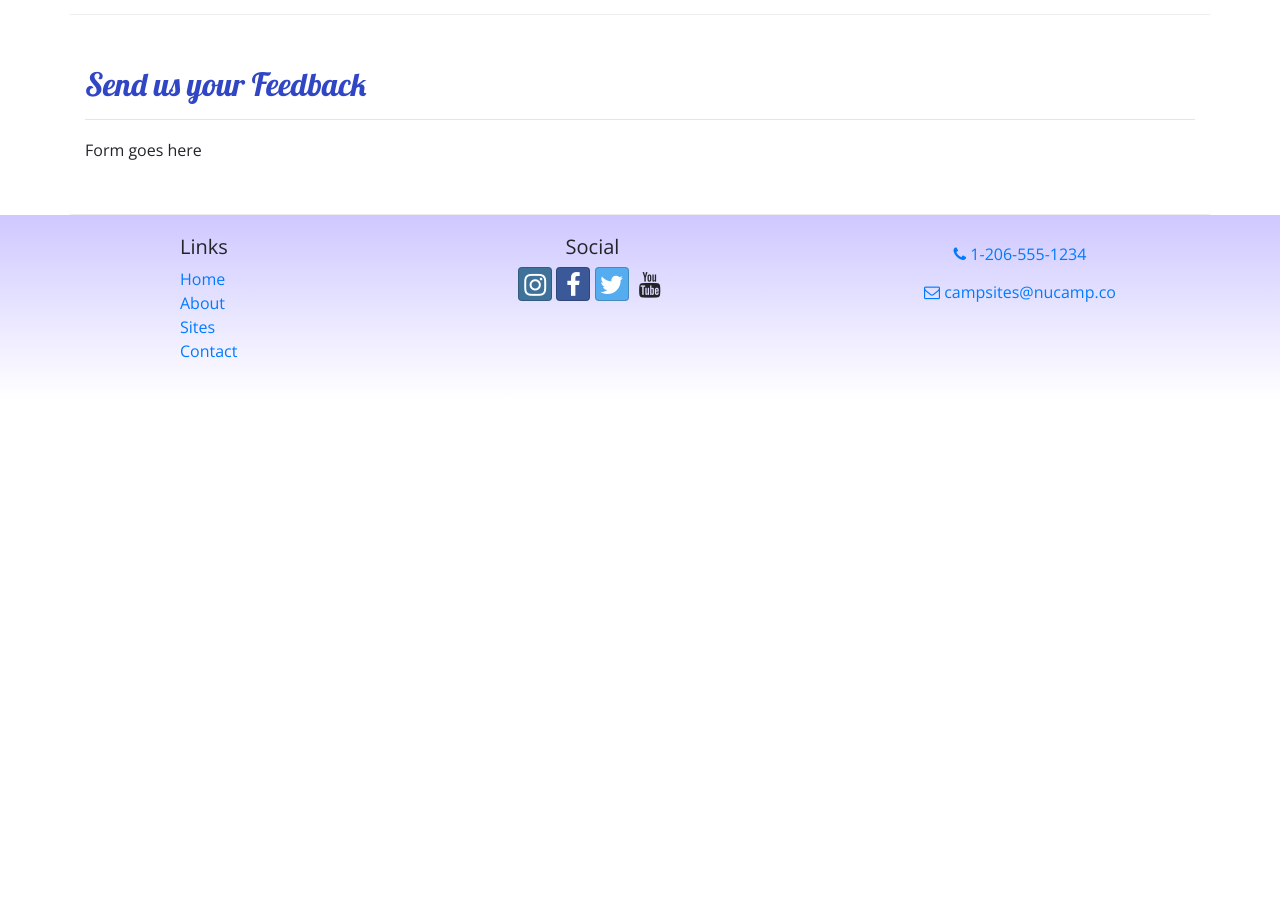
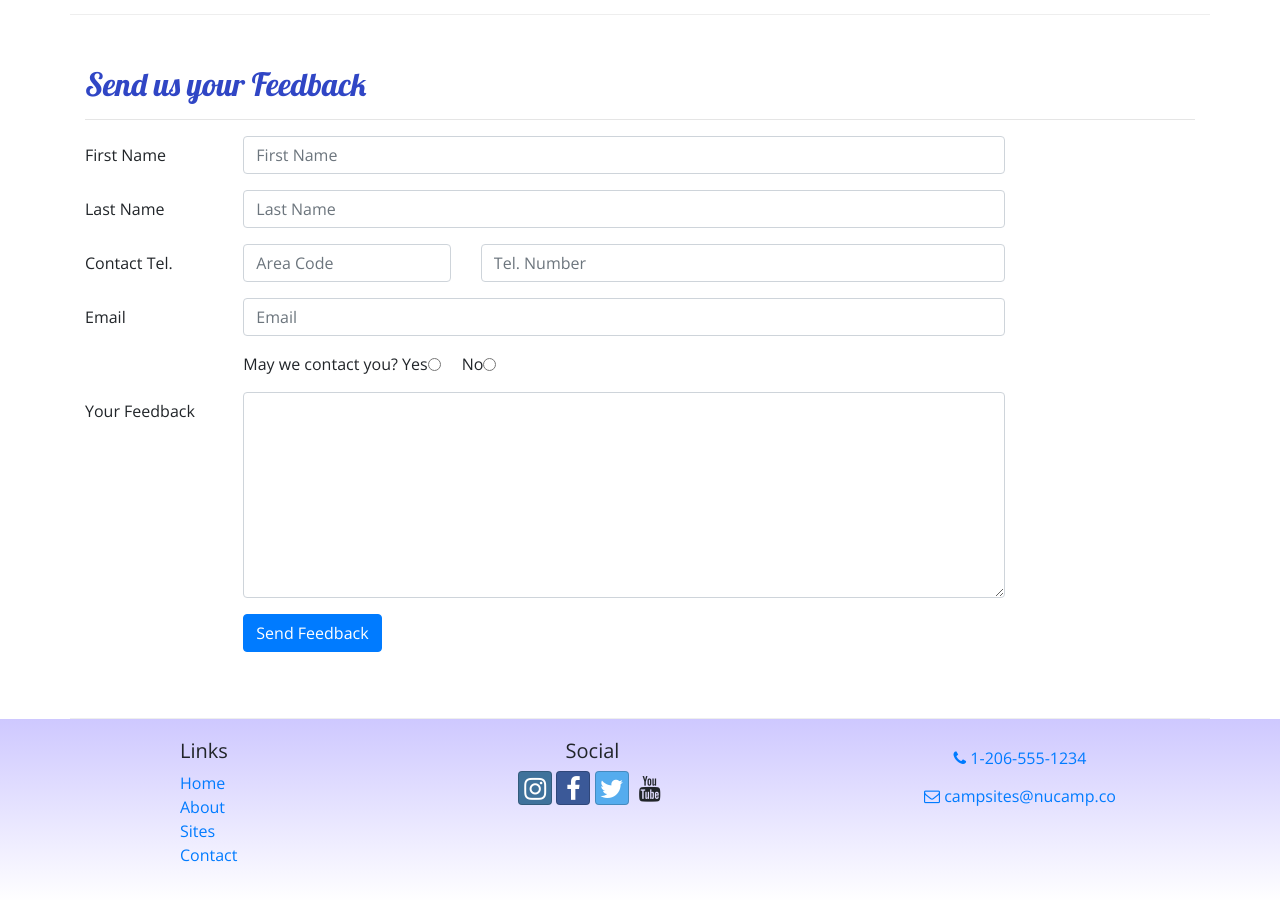
Before and after one commit to clairerob/nucampsite, a website: page contactus.html in a window 1280 px wide. Shown: the part 560-1460 px from the top of the page. Before the commit the page ends 959 px from the top, so only its background shows below. Drawn offline with nearby package versions, Linux system fonts and the light colour scheme.

Commit message:
Contact form html and styles

```diff
--- a/contactus.html
+++ b/contactus.html
@@ -1,25 +1,35 @@
 <!DOCTYPE html>
 <html lang="en">
-
   <head>
     <!-- Required meta tags always come first -->
     <meta charset="utf-8" />
     <meta name="viewport" content="width=device-width, initial-scale=1" />
 
     <!-- Bootstrap CSS -->
-    <link rel="stylesheet" href="node_modules/bootstrap/dist/css/bootstrap.min.css" />
+    <link
+      rel="stylesheet"
+      href="node_modules/bootstrap/dist/css/bootstrap.min.css"
+    />
 
     <!-- Additional CSS must be placed after Bootstrap CSS -->
-    <link rel="stylesheet" href="node_modules/font-awesome/css/font-awesome.min.css" />
-    <link rel="stylesheet" href="node_modules/bootstrap-social/bootstrap-social.css" />
-    <link rel="stylesheet" href="https://fonts.googleapis.com/css?family=Lobster|Open+Sans" />
+    <link
+      rel="stylesheet"
+      href="node_modules/font-awesome/css/font-awesome.min.css"
+    />
+    <link
+      rel="stylesheet"
+      href="node_modules/bootstrap-social/bootstrap-social.css"
+    />
+    <link
+      rel="stylesheet"
+      href="https://fonts.googleapis.com/css?family=Lobster|Open+Sans"
+    />
     <link rel="stylesheet" href="css/styles.css" />
 
     <title>NuCamp: A Better Way To Camp</title>
   </head>
 
   <body>
-
     <header class="jumbotron jumbotron-fluid">
       <div class="container">
         <div class="row">
@@ -33,15 +43,36 @@
 
     <nav class="navbar navbar-expand-sm navbar-dark sticky-top">
       <div class="container">
-            <button class="navbar-toggler ml-auto" type="button" data-toggle="collapse" data-target="#nucampNavbar">
+        <button
+          class="navbar-toggler ml-auto"
+          type="button"
+          data-toggle="collapse"
+          data-target="#nucampNavbar"
+        >
           <span class="navbar-toggler-icon"></span>
         </button>
         <div class="collapse navbar-collapse" id="nucampNavbar">
           <ul class="navbar-nav">
-                    <li class="nav-item"><a class="nav-link" href="/index.html"><i class="fa fa-home fa-lg"></i> Home</a></li>
-                    <li class="nav-item"><a class="nav-link" href="/aboutus.html"><i class="fa fa-info fa-lg"></i> About</a></li>
-                    <li class="nav-item"><a class="nav-link" href="#"><i class="fa fa-list fa-lg"></i> Sites</a></li>
-                    <li class="nav-item active"><a class="nav-link" href="#"><i class="fa fa-address-card fa-lg"></i> Contact</a></li>
+            <li class="nav-item">
+              <a class="nav-link" href="/index.html"
+                ><i class="fa fa-home fa-lg"></i> Home</a
+              >
+            </li>
+            <li class="nav-item">
+              <a class="nav-link" href="/aboutus.html"
+                ><i class="fa fa-info fa-lg"></i> About</a
+              >
+            </li>
+            <li class="nav-item">
+              <a class="nav-link" href="#"
+                ><i class="fa fa-list fa-lg"></i> Sites</a
+              >
+            </li>
+            <li class="nav-item active">
+              <a class="nav-link" href="#"
+                ><i class="fa fa-address-card fa-lg"></i> Contact</a
+              >
+            </li>
           </ul>
         </div>
       </div>
@@ -69,8 +100,15 @@
           </address>
         </div>
         <div class="col">
-				<a href="tel:+12065551234" class="btn btn-link" role="button"><i class="fa fa-phone"></i> 1-206-555-1234</a><br>
-            	<a href="mailto:campsites@nucamp.io" class="btn btn-link" role="button"><i class="fa fa-envelope-o"></i> campsites@nucamp.co</a>
+          <a href="tel:+12065551234" class="btn btn-link" role="button"
+            ><i class="fa fa-phone"></i> 1-206-555-1234</a
+          ><br />
+          <a
+            href="mailto:campsites@nucamp.io"
+            class="btn btn-link"
+            role="button"
+            ><i class="fa fa-envelope-o"></i> campsites@nucamp.co</a
+          >
         </div>
       </div>
 
@@ -80,10 +118,117 @@
           <hr />
         </div>
         <div class="col-md-10">
-                Form goes here
+          <form action="">
+            <div class="form-group row">
+              <label for="firstname" class="col-md-2 col-form-label"
+                >First Name</label
+              >
+              <div class="col-md-10">
+                <input
+                  type="text"
+                  id="firstname"
+                  name="firstName"
+                  placeholder="First Name"
+                  class="form-control"
+                />
               </div>
             </div>
-
+            <div class="form-group row">
+              <label for="lastname" class="col-md-2 col-form-label"
+                >Last Name</label
+              >
+              <div class="col-md-10">
+                <input
+                  type="text"
+                  id="lastname"
+                  name="lastName"
+                  placeholder="Last Name"
+                  class="form-control"
+                />
+              </div>
+            </div>
+            <div class="form-group row">
+              <label for="areaCode" class="col-md-2 col-form-label"
+                >Contact Tel.</label
+              >
+              <div class="col-5 col-md-3">
+                <input
+                  type="tel"
+                  id="areaCode"
+                  name="areaCode"
+                  placeholder="Area Code"
+                  class="form-control"
+                />
+              </div>
+              <div class="col-7">
+                <input
+                  type="tel"
+                  name="telNum"
+                  placeholder="Tel. Number"
+                  class="form-control"
+                />
+              </div>
+            </div>
+            <div class="form-group row">
+              <label for="email" class="col-md-2 col-form-label">Email</label>
+              <div class="col-md-10">
+                <input
+                  type="email"
+                  id="email"
+                  name="email"
+                  placeholder="Email"
+                  class="form-control"
+                />
+              </div>
+            </div>
+            <div class="form-group row">
+              <div class="col offset-md-2">
+                May we contact you?
+                <div class="form-check form-check-inline">
+                  <label for="contactYes" class="form-check-label">Yes</label>
+                  <input
+                    type="radio"
+                    id="contactYes"
+                    name="contactRadios"
+                    value="yes"
+                    class="form-check-input"
+                  />
+                </div>
+                <div class="form-check form-check-inline">
+                  <label for="contactNo" class="form-check-label">No</label>
+                  <input
+                    type="radio"
+                    id="contactNo"
+                    name="contactRadios"
+                    value="no"
+                    class="form-check-input"
+                  />
+                </div>
+              </div>
+            </div>
+            <div class="form-group row">
+              <label for="feedback" class="col-md-2 col-form-label"
+                >Your Feedback</label
+              >
+              <div class="col-md-10">
+                <textarea
+                  id="feedback"
+                  name="feedback"
+                  rows="8"
+                  class="form-control"
+                ></textarea>
+              </div>
+            </div>
+            <div class="form-group row">
+              <div class="offset-md-2 col-md-10">
+                <button type="submit" class="btn btn-primary">
+                  Send Feedback
+                </button>
+              </div>
+            </div>
+          </form>
+        </div>
+      </div>
     </div>
 
     <footer>
@@ -100,14 +245,37 @@
           </div>
           <div class="col-6 col-sm-5 text-center">
             <h5>Social</h5>
-                    <a class="btn btn-social-icon btn-instagram" href="http://instagram.com/"><i class="fa fa-instagram"></i></a>
-                    <a class="btn btn-social-icon btn-facebook" href="http://facebook.com/"><i class="fa fa-facebook"></i></a>
-                    <a class="btn btn-social-icon btn-twitter" href="http://twitter.com/"><i class="fa fa-twitter"></i></a>
-                    <a class="btn btn-social-icon btn-youtube" href="http://youtube.com/"><i class="fa fa-youtube"></i></a>
+            <a
+              class="btn btn-social-icon btn-instagram"
+              href="http://instagram.com/"
+              ><i class="fa fa-instagram"></i
+            ></a>
+            <a
+              class="btn btn-social-icon btn-facebook"
+              href="http://facebook.com/"
+              ><i class="fa fa-facebook"></i
+            ></a>
+            <a
+              class="btn btn-social-icon btn-twitter"
+              href="http://twitter.com/"
+              ><i class="fa fa-twitter"></i
+            ></a>
+            <a
+              class="btn btn-social-icon btn-youtube"
+              href="http://youtube.com/"
+              ><i class="fa fa-youtube"></i
+            ></a>
           </div>
           <div class="col-sm-4 text-center">
-                    <a href="tel:+12065551234" class="btn btn-link" role="button"><i class="fa fa-phone"></i> 1-206-555-1234</a><br>
-            	<a href="mailto:campsites@nucamp.io" class="btn btn-link" role="button"><i class="fa fa-envelope-o"></i> campsites@nucamp.co</a>
+            <a href="tel:+12065551234" class="btn btn-link" role="button"
+              ><i class="fa fa-phone"></i> 1-206-555-1234</a
+            ><br />
+            <a
+              href="mailto:campsites@nucamp.io"
+              class="btn btn-link"
+              role="button"
+              ><i class="fa fa-envelope-o"></i> campsites@nucamp.co</a
+            >
           </div>
         </div>
       </div>
@@ -117,7 +285,5 @@
     <script src="node_modules/jquery/dist/jquery.slim.min.js"></script>
     <script src="node_modules/popper.js/dist/umd/popper.min.js"></script>
     <script src="node_modules/bootstrap/dist/js/bootstrap.min.js"></script>
-
   </body>
-
 </html>
```
Lines whose indentation alone changed are shown as unchanged.
